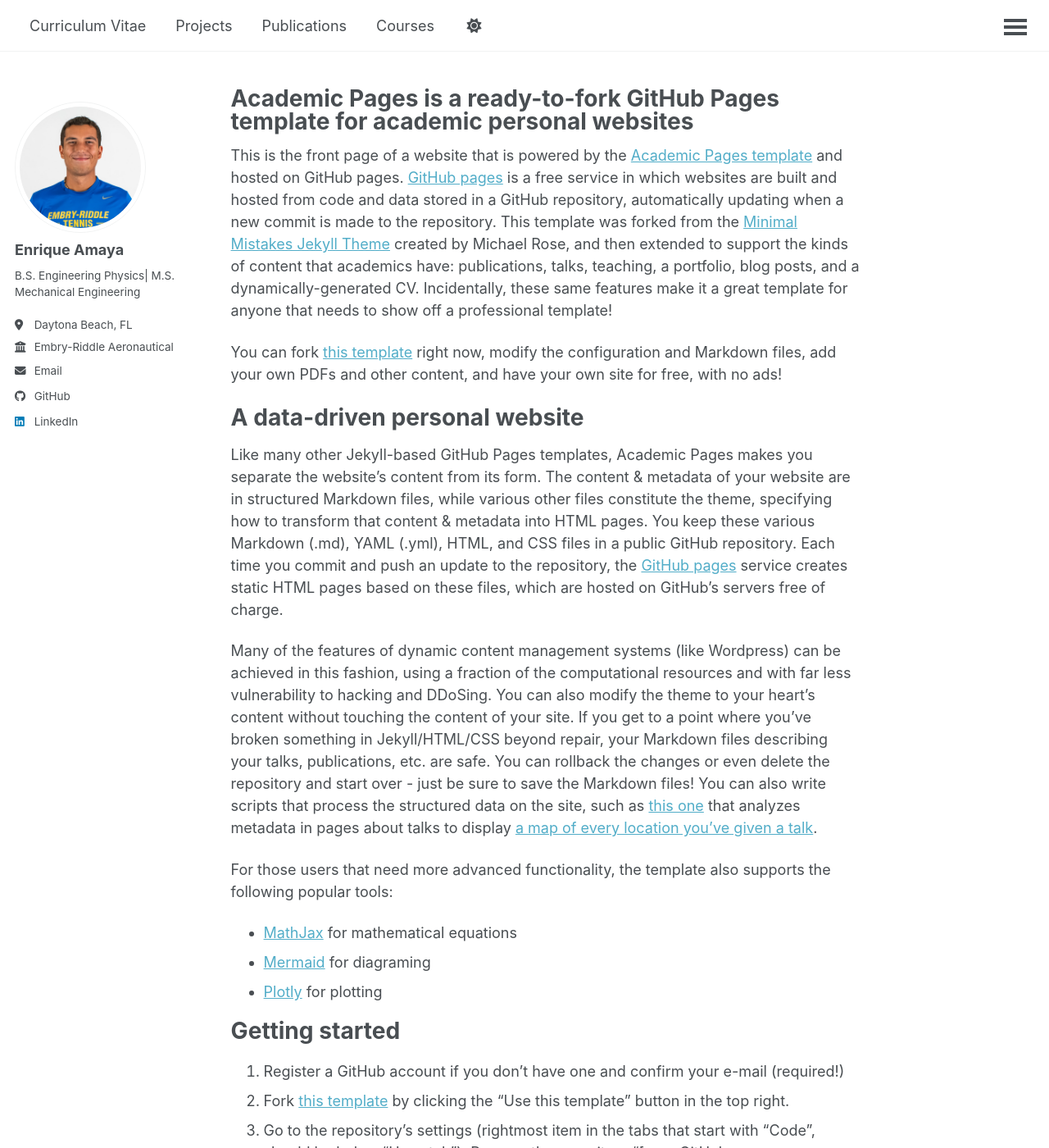
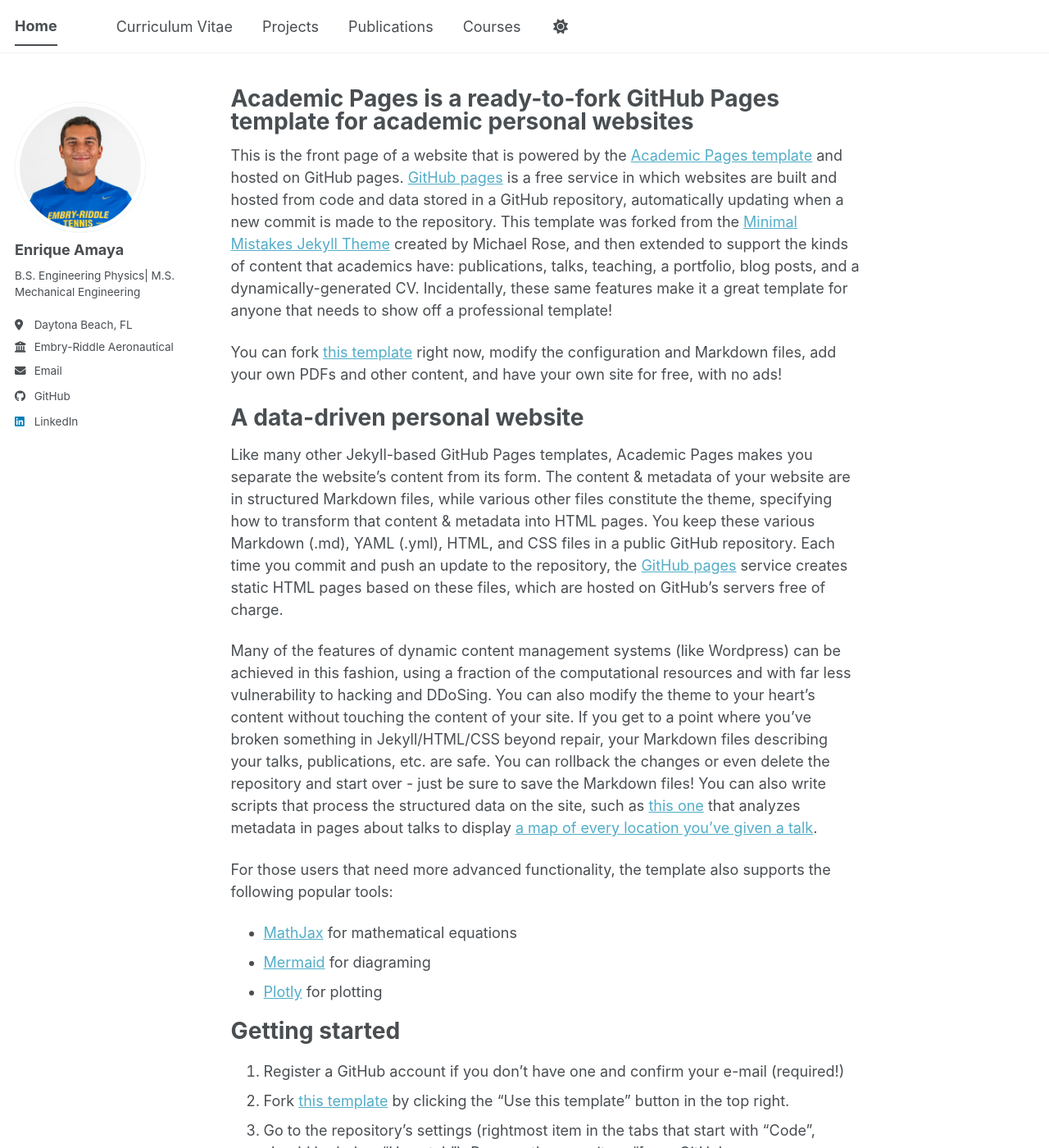
Before and after one commit to kikeamaya/kikeamaya.github.io, a Jekyll site: the page built from _pages/about.md, in a window 1280 px wide and 1400 px high. Shown: the whole window at 82% size. Built offline with Jekyll 4.4.1, drawn with Linux system fonts in a browser that asks for light colours; a style sheet for code colours, icons or effects is not loaded.

Commit message:
Profile pic and icon fix 3

```diff
--- a/_sass/_custom.scss
+++ b/_sass/_custom.scss
@@ -93,9 +93,12 @@
   border-radius: 50%;
 }
 
-/* Hide theme switcher and navigation toggle on all screen sizes */
-.masthead__menu-item--lg,
-.greedy-nav__toggle {
+/* Hide header theme switcher and menu toggle everywhere */
+.theme-toggle,
+.theme-toggle-button,
+.greedy-nav__toggle,
+.greedy-nav button,
+.masthead button {
   display: none !important;
 }
 
```
